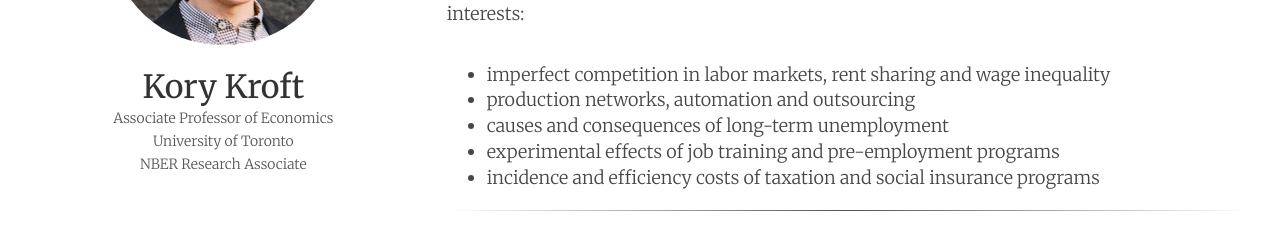
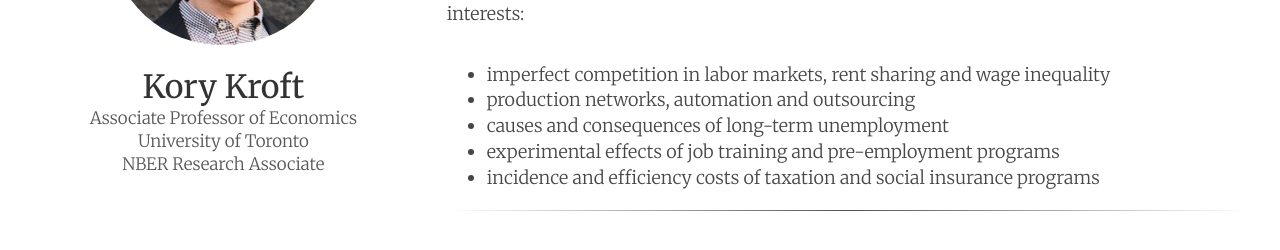
Before and after one commit to korykroft/korykroft.github.io, a Jekyll site: the page built from index.html, in a window 1280 px wide. Shown: the part 275-525 px from the top of the page. Built offline with Jekyll 4.4.1, drawn with Linux system fonts in a browser that asks for light colours.

Commit message:
Update style.css

```diff
--- a/css/style.css
+++ b/css/style.css
@@ -89,7 +89,7 @@ pre.prettyprint { padding: 10px !important; margin: 40px; font-size: 12px;}
 	text-align: center;
 	margin: -4px 0px 0px 0px;
 	font-weight: lighter;
-	font-size: 0.7em;
+	font-size: 0.85em;
 	padding-top: 0px;
 	padding-bottom: 0px;
 }
@@ -99,7 +99,7 @@ pre.prettyprint { padding: 10px !important; margin: 40px; font-size: 12px;}
 	text-align: center;
 	margin: -12px 0px 0px 0px;
 	font-weight: lighter;
-	font-size: 0.7em;
+	font-size: 0.85em;
 	padding-top: 0px;
 	padding-bottom: 0px;
 }
@@ -109,7 +109,7 @@ pre.prettyprint { padding: 10px !important; margin: 40px; font-size: 12px;}
 	text-align: center;
 	margin: -12px 0px 0px 0px;
 	font-weight: lighter;
-	font-size: 0.7em;
+	font-size: 0.85em;
 	padding-top: 0px;
 	padding-bottom: 0px;
 }
```
